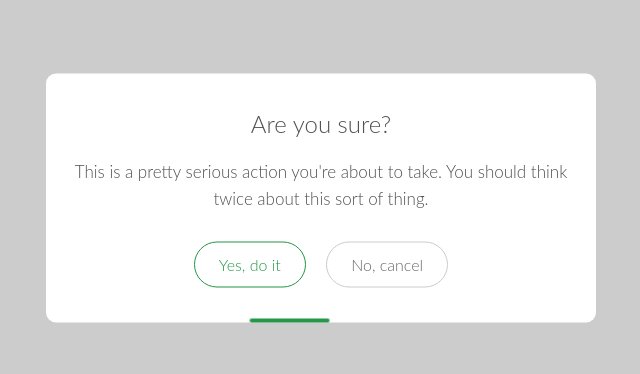
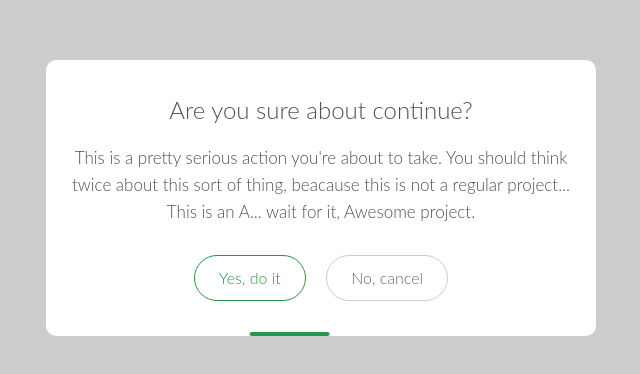
Before and after one commit to mauroalejandrojm/S2T, a website: page dist/index.html in a window 1280 px wide. Shown: the part 202-576 px from the top of the page, without its empty margins (319-959 px from the left). Drawn offline with Linux system fonts and the light colour scheme.

Commit message:
initial commit

```diff
--- a/dist/index.html
+++ b/dist/index.html
@@ -10,10 +10,10 @@
 <body>
   <div class="modal">
     <div class="header">
-      Are you sure?
+      Are you sure about continue?
     </div>
     <div class="content">
-      This is a pretty serious action you're about to take. You should think twice about this sort of thing.
+      This is a pretty serious action you're about to take. You should think twice about this sort of thing, beacause this is not a regular project... This is an A... wait for it, Awesome project.
     </div>
     <div class="actions">
       <a class="success" href="#">Yes, do it</a>
```
